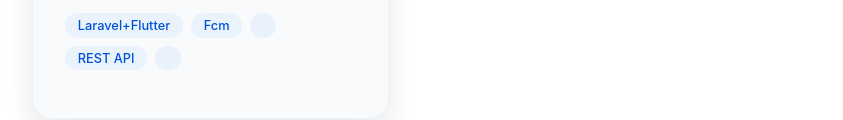
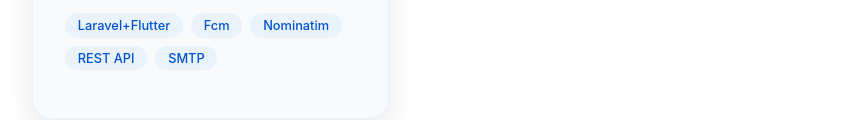
Before and after one commit to MuhammadHamad469/portfolio, a plain HTML site: page index.html in a window 1280 px wide. Shown: the part 2722-2842 px from the top of the page, without its empty margins (40-883 px from the left). Drawn offline with Linux system fonts and the light colour scheme.

Commit message:
Updated portfolio

```diff
--- a/index.html
+++ b/index.html
@@ -186,9 +186,9 @@
             <div class="project-tech">
               <span class="tech-tag">Laravel+Flutter</span>
               <span class="tech-tag">Fcm</span>
-              <span class="tech-tag"></span>
+              <span class="tech-tag">Nominatim</span>
               <span class="tech-tag">REST API</span>
-              <span class="tech-tag"></span>
+              <span class="tech-tag">SMTP</span>
             </div>
           </div>
         </div>
```
